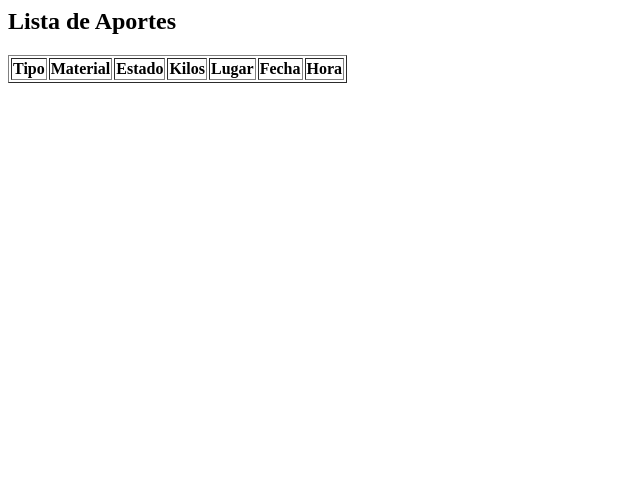
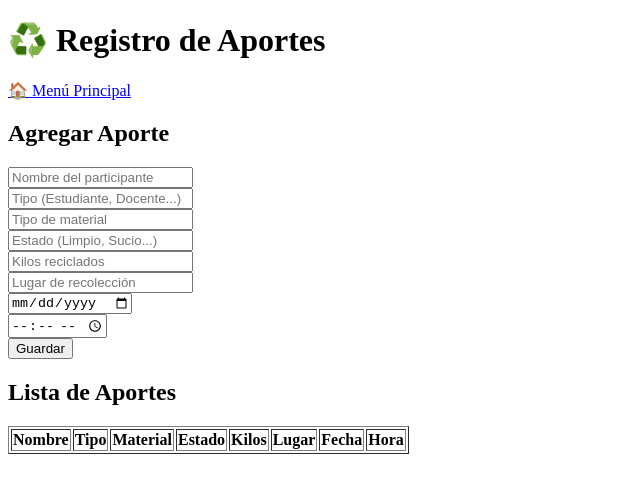
Before and after one commit to luisvargas23x/proyectopaec, a website: page public/aportes.html in a window 1280 px wide. Shown: the whole page, without its empty margins (0-640 px from the left). Drawn offline with Linux system fonts and the light colour scheme; no server answers.

Commit message:
Update aportes.html

```diff
--- a/public/aportes.html
+++ b/public/aportes.html
@@ -1,7 +1,35 @@
+<!DOCTYPE html>
+<html lang="es">
+<head>
+  <meta charset="UTF-8">
+  <title>Registro de Aportes</title>
+  <link rel="stylesheet" href="style.css">
+</head>
+<body>
+  <h1>♻️ Registro de Aportes</h1>
+
+  <nav>
+    <a href="index.html">🏠 Menú Principal</a>
+  </nav>
+
+  <h2>Agregar Aporte</h2>
+  <form id="form-aporte">
+    <input name="nombre" placeholder="Nombre del participante" required><br>
+    <input name="tipo" placeholder="Tipo (Estudiante, Docente...)" required><br>
+    <input name="material" placeholder="Tipo de material" required><br>
+    <input name="estadoMaterial" placeholder="Estado (Limpio, Sucio...)" required><br>
+    <input name="kilos" type="number" placeholder="Kilos reciclados" required><br>
+    <input name="lugarRecoleccion" placeholder="Lugar de recolección" required><br>
+    <input name="fechaEntrega" type="date" required><br>
+    <input name="horaEntrega" type="time" required><br>
+    <button type="submit">Guardar</button>
+  </form>
+
   <h2>Lista de Aportes</h2>
   <table border="1">
     <thead>
       <tr>
+        <th>Nombre</th>
         <th>Tipo</th>
         <th>Material</th>
         <th>Estado</th>
@@ -13,3 +41,7 @@
     </thead>
     <tbody id="tablaAportes"></tbody>
   </table>
+
+  <script src="script/aportes.js"></script>
+</body>
+</html>
```
Lines whose indentation alone changed are shown as unchanged.
